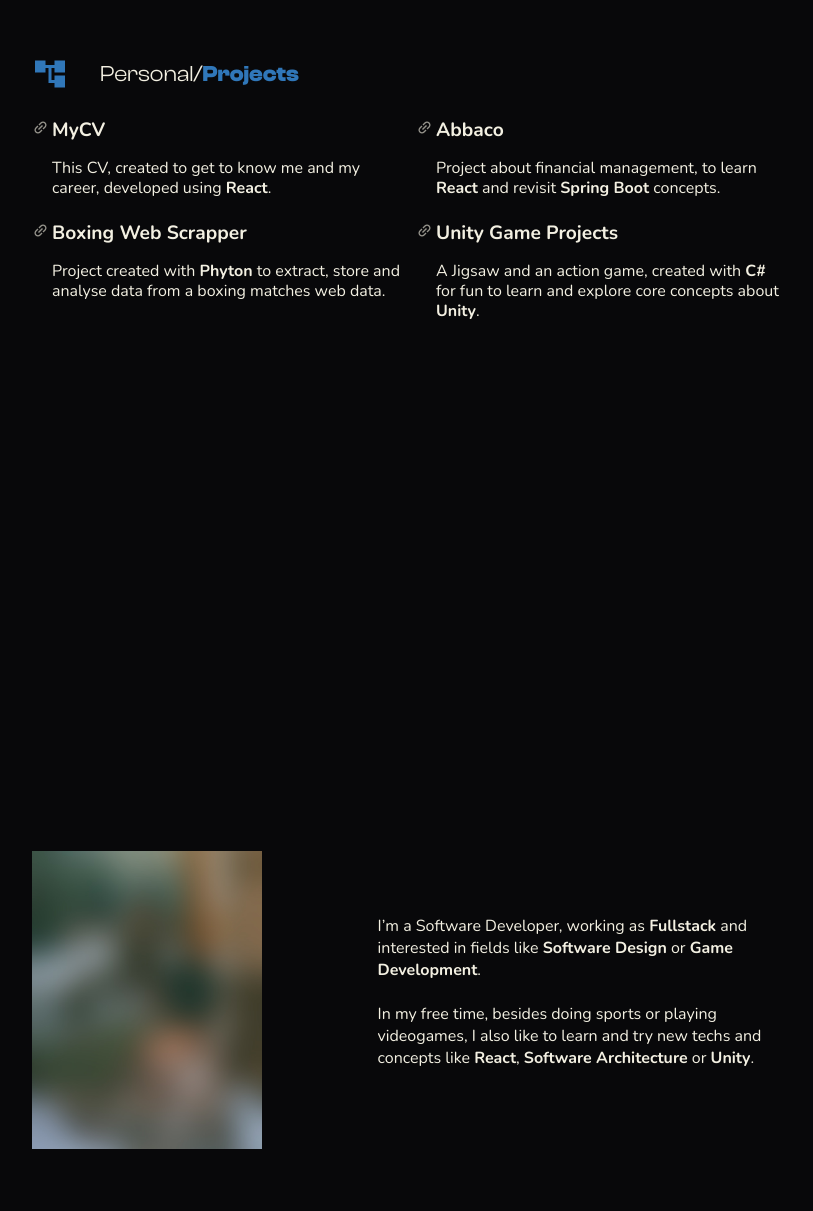
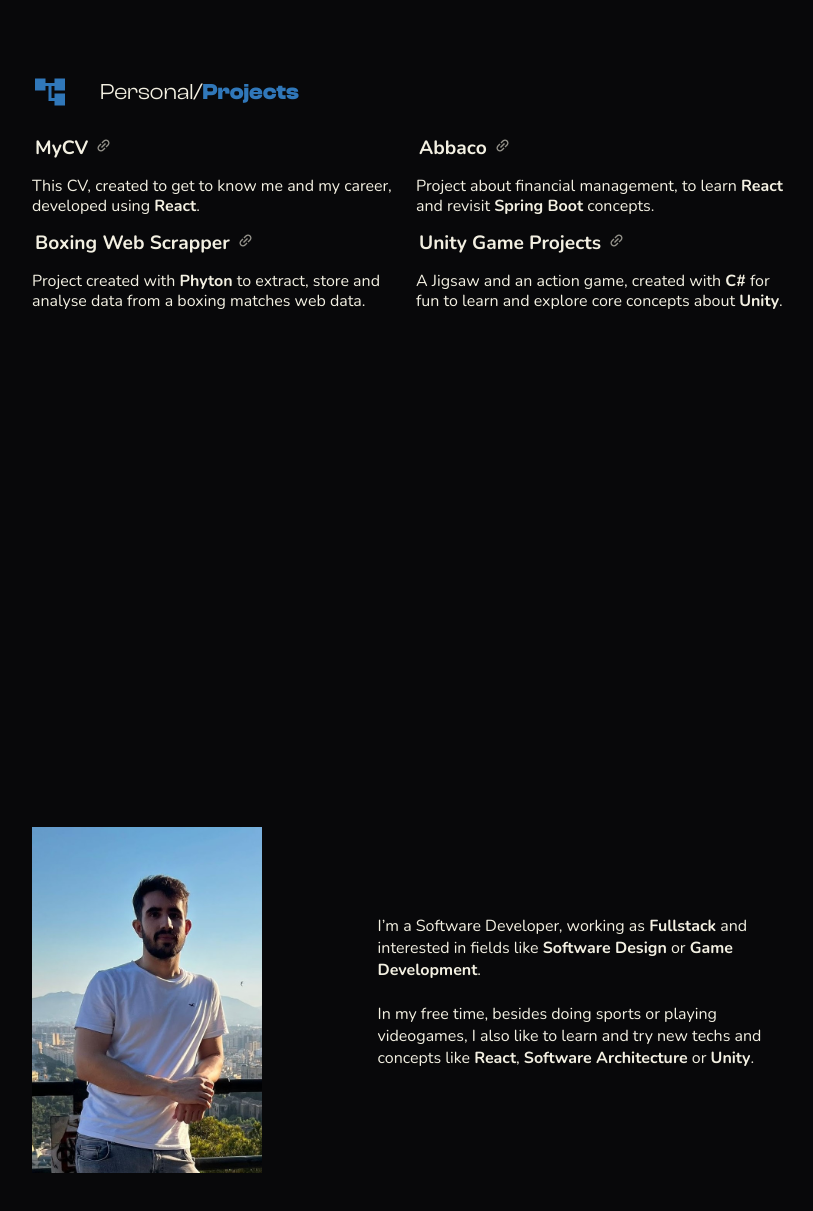
Before and after one commit to FbarcalaR/My-CV, a React (Create React App) app: page / in a window 1280 px wide. Shown: the part 3400-4611 px from the top of the page, without its empty margins (224-1037 px from the left). Built offline with nearby package versions, Linux system fonts and the light colour scheme.

Commit message:
fixed text widths and updated img

```diff
--- a/src/components/Sections/AboutMe/AboutMe.module.css
+++ b/src/components/Sections/AboutMe/AboutMe.module.css
@@ -2,11 +2,12 @@
     visibility: hidden;
     transition: transform 0.8s ease-out;
 }
+
 .shift-effect.from-left {
-    /* transform: translateX(-50vw); */
     opacity: 0;
     transition: opacity 1s ease-out;
 }
+
 .shift-effect.from-right {
     transform: translateX(50vw);
 }
@@ -28,7 +29,7 @@
 
 .about-me-container>img {
     width: 70%;
-    min-width: 70%;
+    max-width: 350px;
     height: 100%;
 
 }
@@ -41,7 +42,7 @@
 }
 
 .about-me-container>p {
-    width: 80%;
+    width: 100%;
     min-width: 20%;
     margin-top: 40px;
 }
@@ -50,7 +51,6 @@
     .about-me-container>p {
         margin-left: 15%;
         margin-top: 0;
-        width: 100%;
         min-width: 20%;
     }
 }
--- a/src/components/Sections/Projects/Project/Project.module.css
+++ b/src/components/Sections/Projects/Project/Project.module.css
@@ -5,7 +5,6 @@
 }
 
 .project-container {
-    margin-bottom: 1%;
     margin-right: 2%;
 }
 
@@ -17,6 +16,8 @@
 
 .project-header-container {
     width: 100%;
+    display: flex;
+    gap: 7px;
 }
 
 .project-header-container .link-icon {
@@ -38,5 +39,4 @@
     font-weight: 400;
     font-size: var(--regular-content-font-size);
     line-height: 20px;
-    margin-inline-start: 20px;
 }
--- a/src/components/Sections/Projects/Project/Project.tsx
+++ b/src/components/Sections/Projects/Project/Project.tsx
@@ -31,10 +31,10 @@ const Project: FunctionComponent<Props> = (props) => {
     return (
         <div ref={projectContainerDiv} className={classes['project-container']}>
             <div ref={headerDiv} className={`${classes['project-header-container']} ${classes['shift-effect']}`}>
+                <span className={`${classes['project-title']} font-body`}>{props.title}</span>
                 <a href={props.repositoryLink} target='_blank' rel='noreferrer' >
                     <InsertLinkIcon className={classes['link-icon']} />
                 </a>
-                <span className={`${classes['project-title']} font-body`}>{props.title}</span>
             </div>
 
             <p ref={descriptionParagraph} className={`${classes['project-description']} font-body ${classes['shift-effect']}`}>
```
Also changed, not shown: src/assets/me.jpg.
